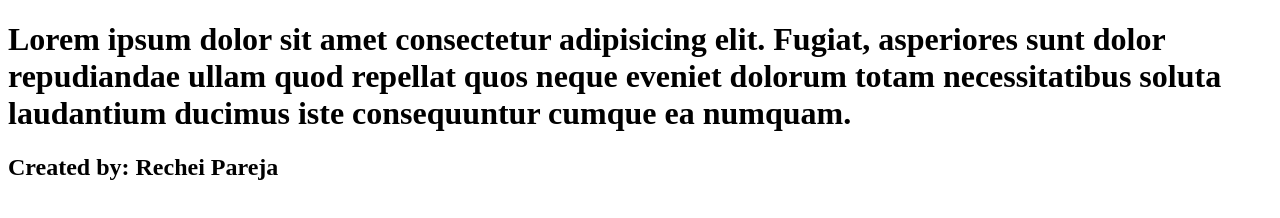
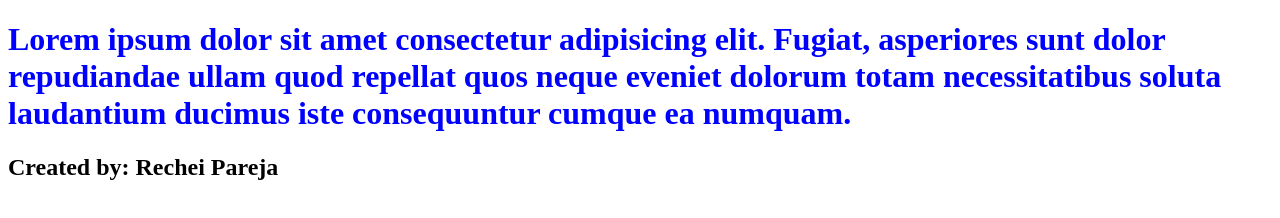
Before and after one commit to chingpareja/htmlsemanticsample, a plain HTML site: page index.html in a window 1280 px wide. Drawn offline with Linux system fonts and the light colour scheme.

Commit message:
Update index.html

```diff
--- a/index.html
+++ b/index.html
@@ -7,7 +7,7 @@
 </head>
 <body>
 
-<h1>Lorem ipsum dolor sit amet consectetur adipisicing elit. Fugiat, asperiores sunt dolor repudiandae ullam quod repellat quos neque eveniet dolorum totam necessitatibus soluta laudantium ducimus iste consequuntur cumque ea numquam.</h1>
+<h1 style="color: blue;">Lorem ipsum dolor sit amet consectetur adipisicing elit. Fugiat, asperiores sunt dolor repudiandae ullam quod repellat quos neque eveniet dolorum totam necessitatibus soluta laudantium ducimus iste consequuntur cumque ea numquam.</h1>
 <h2>Created by: Rechei Pareja</h2>
 </body>
 </html>
```
